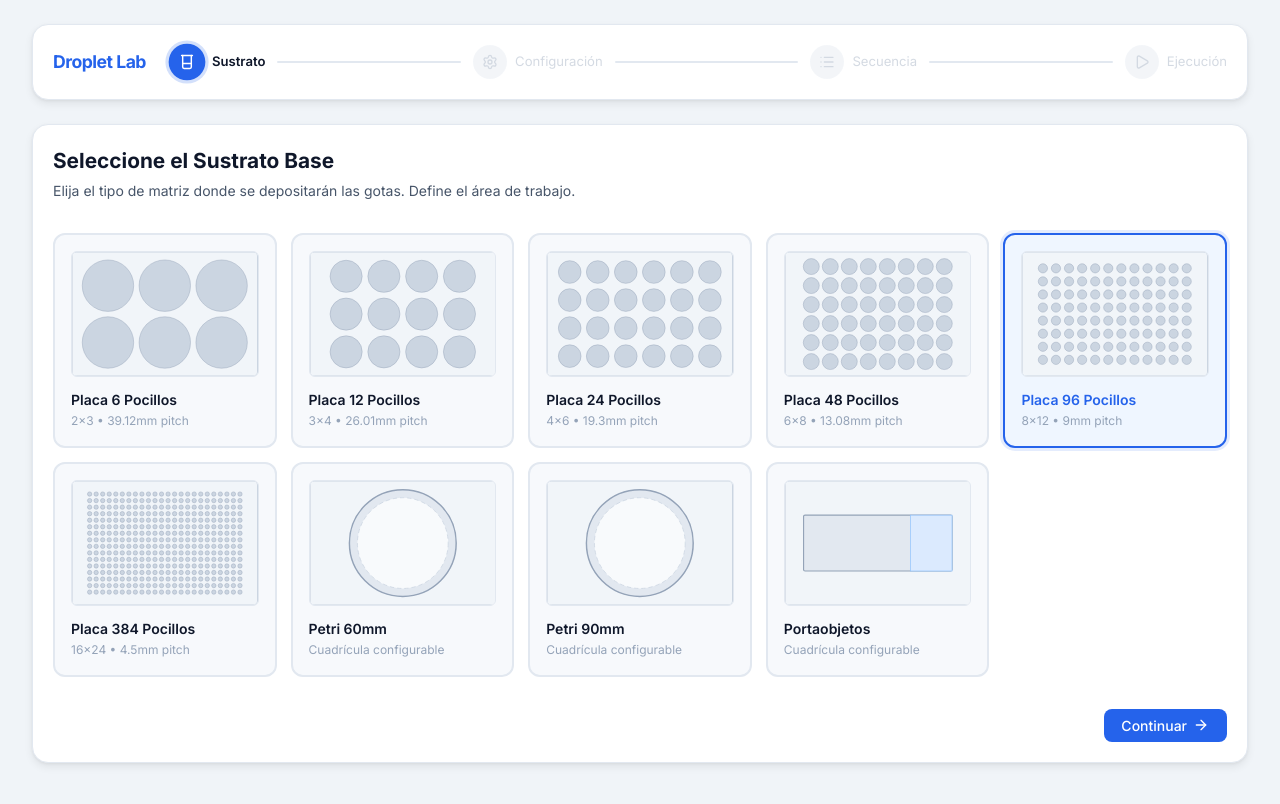
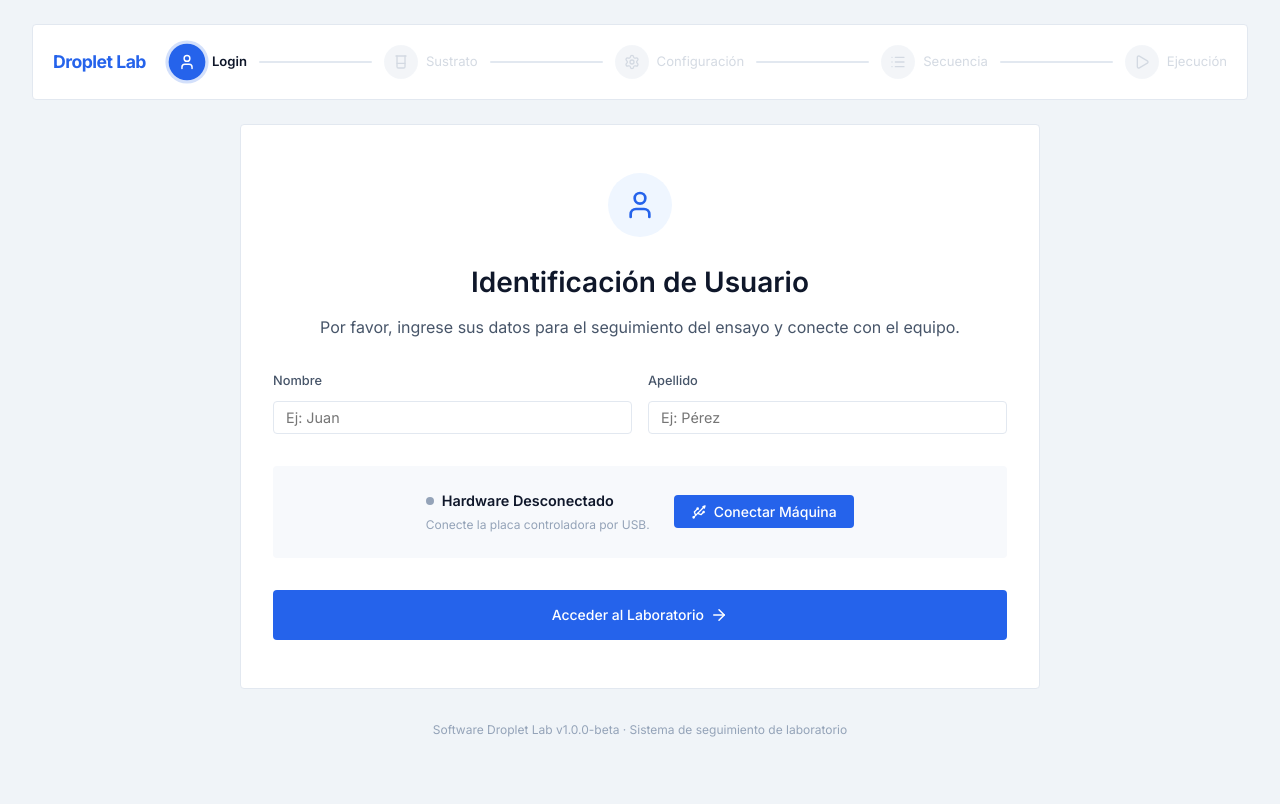
Before and after one commit to pedrorocca22/Droplet-Lab, a React app: page / in a window 1280 px wide. Shown: the top 804 px of the page. Built offline with nearby package versions, Linux system fonts and the light colour scheme; the HTML template or start-up script is replaced by a standard one.

Commit message:
UI: Implementado paso de Login y conexión de hardware

```diff
--- a/src/components/StepBaseElement.jsx
+++ b/src/components/StepBaseElement.jsx
@@ -2,7 +2,7 @@ import React from 'react';
 import { motion } from 'framer-motion';
 import { useWizard } from '../context/WizardContext';
 import { SUBSTRATE_TYPES } from '../utils/plateConfigs';
-import { ArrowRight } from 'lucide-react';
+import { ArrowRight, ArrowLeft } from 'lucide-react';
 import { PLATE_W, PLATE_H } from '../utils/plateConfigs';
 
 const PreviewSVG = ({ substrate }) => {
@@ -42,7 +42,7 @@ const PreviewSVG = ({ substrate }) => {
 };
 
 const StepBaseElement = () => {
-  const { selectedSubstrateId, setSelectedSubstrateId, nextStep } = useWizard();
+  const { selectedSubstrateId, setSelectedSubstrateId, nextStep, prevStep } = useWizard();
 
   return (
     <div className="glass-panel">
@@ -74,8 +74,13 @@ const StepBaseElement = () => {
         })}
       </div>
 
-      <div style={{ display: 'flex', justifyContent: 'flex-end' }}>
-        <button className="btn-primary" onClick={nextStep}>Continuar <ArrowRight size={16} /></button>
+      <div style={{ display: 'flex', justifyContent: 'space-between' }}>
+        <button className="btn-secondary" onClick={prevStep}>
+          <ArrowLeft size={16} /> Atrás
+        </button>
+        <button className="btn-primary" onClick={nextStep}>
+          Continuar <ArrowRight size={16} />
+        </button>
       </div>
     </div>
   );
--- /dev/null
+++ b/src/components/StepLogin.jsx
@@ -0,0 +1,138 @@
+import React, { useState } from 'react';
+import { useWizard } from '../context/WizardContext';
+import { connectSerial, disconnectSerial } from '../utils/serialCommunication';
+import { ArrowRight, User, Usb, Info } from 'lucide-react';
+
+const StepLogin = () => {
+  const { userData, setUserData, serialState, setSerialState, nextStep } = useWizard();
+  const [statusMsg, setStatusMsg] = useState("");
+
+  const handleInputChange = (field, value) => {
+    setUserData(prev => ({ ...prev, [field]: value }));
+  };
+
+  const toggleConnection = async () => {
+    if (!serialState.isConnected) {
+      try {
+        const { port, writer, serialReader, readBuffer } = await connectSerial();
+        setSerialState({ isConnected: true, port, writer, serialReader, readBuffer });
+        setStatusMsg("Máquina conectada correctamente.");
+      } catch (err) {
+        setStatusMsg("Error de conexión: " + err.message);
+      }
+    } else {
+      await disconnectSerial(serialState.port, serialState.writer, serialState.serialReader);
+      setSerialState({ isConnected: false, port: null, writer: null, serialReader: null, readBuffer: "" });
+      setStatusMsg("Conexión finalizada.");
+    }
+  };
+
+  const isFormValid = userData.firstName.trim() !== '' && userData.lastName.trim() !== '';
+
+  return (
+    <div style={{ display: 'flex', flexDirection: 'column', gap: '2rem', maxWidth: '800px', margin: '0 auto' }}>
+      <div className="glass-panel" style={{ textAlign: 'center', padding: '3rem 2rem' }}>
+        <div style={{
+          width: '64px',
+          height: '64px',
+          backgroundColor: 'var(--accent-primary-light)',
+          borderRadius: '50%',
+          display: 'flex',
+          alignItems: 'center',
+          justifyContent: 'center',
+          margin: '0 auto 1.5rem auto'
+        }}>
+          <User size={32} color="var(--accent-primary)" />
+        </div>
+        <h2 style={{ fontSize: '1.75rem', fontWeight: 600, marginBottom: '0.75rem' }}>Identificación de Usuario</h2>
+        <p style={{ color: 'var(--text-secondary)', marginBottom: '2rem' }}>
+          Por favor, ingrese sus datos para el seguimiento del ensayo y conecte con el equipo.
+        </p>
+
+        <div style={{ display: 'grid', gridTemplateColumns: '1fr 1fr', gap: '1rem', textAlign: 'left', marginBottom: '2rem' }}>
+          <div style={{ display: 'flex', flexDirection: 'column', gap: '0.4rem' }}>
+            <label>Nombre</label>
+            <input
+              type="text"
+              placeholder="Ej: Juan"
+              value={userData.firstName}
+              onChange={e => handleInputChange('firstName', e.target.value)}
+            />
+          </div>
+          <div style={{ display: 'flex', flexDirection: 'column', gap: '0.4rem' }}>
+            <label>Apellido</label>
+            <input
+              type="text"
+              placeholder="Ej: Pérez"
+              value={userData.lastName}
+              onChange={e => handleInputChange('lastName', e.target.value)}
+            />
+          </div>
+        </div>
+
+        <div style={{
+          display: 'flex',
+          alignItems: 'center',
+          justifyContent: 'center',
+          gap: '1.5rem',
+          padding: '1.5rem',
+          backgroundColor: 'var(--bg-tertiary)',
+          borderRadius: 'var(--radius-md)',
+          marginBottom: '2rem'
+        }}>
+          <div style={{ textAlign: 'left' }}>
+            <div style={{ display: 'flex', alignItems: 'center', gap: '0.5rem', marginBottom: '0.25rem' }}>
+              <div style={{
+                width: '8px',
+                height: '8px',
+                borderRadius: '50%',
+                backgroundColor: serialState.isConnected ? 'var(--accent-success)' : 'var(--text-muted)'
+              }} />
+              <span style={{ fontWeight: 600, fontSize: '0.9rem' }}>
+                {serialState.isConnected ? "Hardware Conectado" : "Hardware Desconectado"}
+              </span>
+            </div>
+            <p style={{ fontSize: '0.75rem', color: 'var(--text-muted)', margin: 0 }}>
+              {serialState.isConnected ? "Listo para recibir comandos G-code." : "Conecte la placa controladora por USB."}
+            </p>
+          </div>
+          <button
+            className={serialState.isConnected ? "btn-secondary" : "btn-primary"}
+            onClick={toggleConnection}
+          >
+            <Usb size={16} />
+            {serialState.isConnected ? "Desconectar" : "Conectar Máquina"}
+          </button>
+        </div>
+
+        {statusMsg && (
+          <div style={{
+            fontSize: '0.8rem',
+            color: statusMsg.includes("Error") ? 'var(--accent-danger)' : 'var(--accent-success)',
+            marginBottom: '1.5rem',
+            display: 'flex',
+            alignItems: 'center',
+            justifyContent: 'center',
+            gap: '0.4rem'
+          }}>
+            <Info size={14} /> {statusMsg}
+          </div>
+        )}
+
+        <button
+          className="btn-primary"
+          onClick={nextStep}
+          style={{ width: '100%', justifyContent: 'center', padding: '1rem' }}
+        >
+          Acceder al Laboratorio <ArrowRight size={18} />
+        </button>
+      </div>
+
+      <p style={{ textAlign: 'center', fontSize: '0.75rem', color: 'var(--text-muted)' }}>
+        Software Droplet Lab v1.0.0-beta · Sistema de seguimiento de laboratorio
+      </p>
+    </div>
+  );
+};
+
+export default StepLogin;
--- a/src/components/WizardLayout.jsx
+++ b/src/components/WizardLayout.jsx
@@ -1,17 +1,19 @@
 import React from 'react';
 import { useWizard } from '../context/WizardContext';
-import { Beaker, Settings, List, Play } from 'lucide-react';
+import { User, Beaker, Settings, List, Play } from 'lucide-react';
 import { AnimatePresence, motion } from 'framer-motion';
+import StepLogin from './StepLogin';
 import StepBaseElement from './StepBaseElement';
 import StepConfig from './StepConfig';
 import StepSequence from './StepSequence';
 import StepExecute from './StepExecute';
 
 const STEPS = [
-  { num: 1, title: 'Sustrato', icon: Beaker },
-  { num: 2, title: 'Configuración', icon: Settings },
-  { num: 3, title: 'Secuencia', icon: List },
-  { num: 4, title: 'Ejecución', icon: Play },
+  { num: 1, title: 'Login', icon: User },
+  { num: 2, title: 'Sustrato', icon: Beaker },
+  { num: 3, title: 'Configuración', icon: Settings },
+  { num: 4, title: 'Secuencia', icon: List },
+  { num: 5, title: 'Ejecución', icon: Play },
 ];
 
 const stepVariants = {
@@ -25,11 +27,12 @@ const WizardLayout = () => {
 
   const renderStep = () => {
     switch (currentStep) {
-      case 1: return <StepBaseElement />;
-      case 2: return <StepConfig />;
-      case 3: return <StepSequence />;
-      case 4: return <StepExecute />;
-      default: return <StepBaseElement />;
+      case 1: return <StepLogin />;
+      case 2: return <StepBaseElement />;
+      case 3: return <StepConfig />;
+      case 4: return <StepSequence />;
+      case 5: return <StepExecute />;
+      default: return <StepLogin />;
     }
   };
 
--- a/src/context/WizardContext.jsx
+++ b/src/context/WizardContext.jsx
@@ -8,14 +8,17 @@ export const useWizard = () => useContext(WizardContext);
 export const WizardProvider = ({ children }) => {
   const [currentStep, setCurrentStep] = useState(1);
 
-  // State for Substrate Selection (Step 1)
+  // User Data (New Step 1)
+  const [userData, setUserData] = useState({ firstName: '', lastName: '' });
+
+  // State for Substrate Selection (Step 2)
   const [selectedSubstrateId, setSelectedSubstrateId] = useState(SUBSTRATE_TYPES.PLATE_96.id);
   const [virtualGridParams, setVirtualGridParams] = useState({ n: 6, pitch: 10 });
 
-  // State for Configuration (Step 2)
+  // State for Configuration (Step 3)
   const [config, setConfig] = useState(DEFAULT_CONFIG);
 
-  // State for Sequence (Step 3)
+  // State for Sequence (Step 4)
   const [sequenceSteps, setSequenceSteps] = useState([]);
   const [lockedWells, setLockedWells] = useState(new Set());
 
@@ -26,7 +29,7 @@ export const WizardProvider = ({ children }) => {
     writer: null
   });
 
-  const nextStep = () => setCurrentStep(prev => Math.min(prev + 1, 4));
+  const nextStep = () => setCurrentStep(prev => Math.min(prev + 1, 5));
   const prevStep = () => setCurrentStep(prev => Math.max(prev - 1, 1));
   const goToStep = (step) => setCurrentStep(step);
 
@@ -35,6 +38,7 @@ export const WizardProvider = ({ children }) => {
   return (
     <WizardContext.Provider value={{
       currentStep, nextStep, prevStep, goToStep,
+      userData, setUserData,
       selectedSubstrateId, setSelectedSubstrateId,
       virtualGridParams, setVirtualGridParams,
       getSubstrateInfo,
--- a/src/index.css
+++ b/src/index.css
@@ -18,15 +18,15 @@
   --accent-purple: #7c3aed;
   --border-color: #e2e8f0;
   --border-highlight: #cbd5e1;
-  --shadow-sm: 0 1px 2px rgba(0,0,0,0.05);
-  --shadow-md: 0 4px 8px rgba(0,0,0,0.07), 0 1px 3px rgba(0,0,0,0.05);
-  --shadow-lg: 0 10px 20px rgba(0,0,0,0.08), 0 3px 6px rgba(0,0,0,0.04);
+  --shadow-sm: none;
+  --shadow-md: none;
+  --shadow-lg: none;
   --glass-bg: #ffffff;
   --glass-border: #e2e8f0;
-  --radius-sm: 0.375rem;
-  --radius-md: 0.5rem;
-  --radius-lg: 0.75rem;
-  --radius-xl: 1rem;
+  --radius-sm: 2px;
+  --radius-md: 4px;
+  --radius-lg: 4px;
+  --radius-xl: 4px;
 }
 
 *, *::before, *::after { box-sizing: border-box; margin: 0; padding: 0; }
@@ -64,7 +64,6 @@ input:focus, textarea:focus, select:focus {
   background: var(--glass-bg);
   border: 1px solid var(--glass-border);
   border-radius: var(--radius-xl);
-  box-shadow: var(--shadow-md);
   padding: 1.25rem;
 }
 
@@ -79,7 +78,7 @@ input:focus, textarea:focus, select:focus {
   display: inline-flex; align-items: center; gap: 0.4rem;
   white-space: nowrap;
 }
-.btn-primary:hover:not(:disabled) { background-color: var(--accent-primary-hover); box-shadow: 0 2px 8px rgba(37,99,235,0.3); }
+.btn-primary:hover:not(:disabled) { background-color: var(--accent-primary-hover); }
 .btn-primary:disabled { opacity: 0.4; cursor: not-allowed; }
 
 .btn-secondary {
@@ -119,7 +118,7 @@ input:focus, textarea:focus, select:focus {
   border: 1px solid var(--border-color);
   transition: all 0.15s; flex-shrink: 0;
 }
-.btn-icon:hover { background: #fff; border-color: var(--border-highlight); color: var(--text-primary); box-shadow: var(--shadow-sm); }
+.btn-icon:hover { background: #fff; border-color: var(--border-highlight); color: var(--text-primary); }
 
 .btn-icon-danger {
   display: inline-flex; align-items: center; justify-content: center;
```
Also changed, not shown: src/components/StepSequence.jsx (+43 -56 lines).
